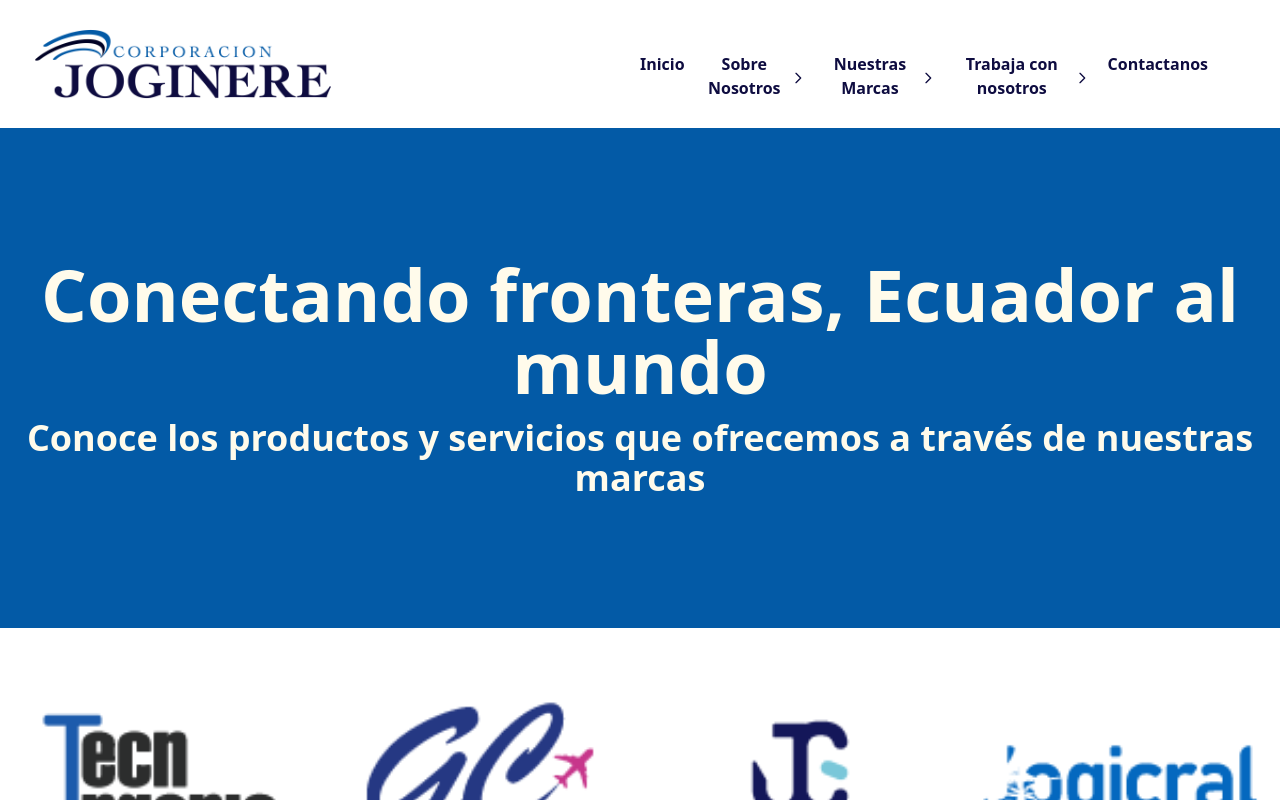
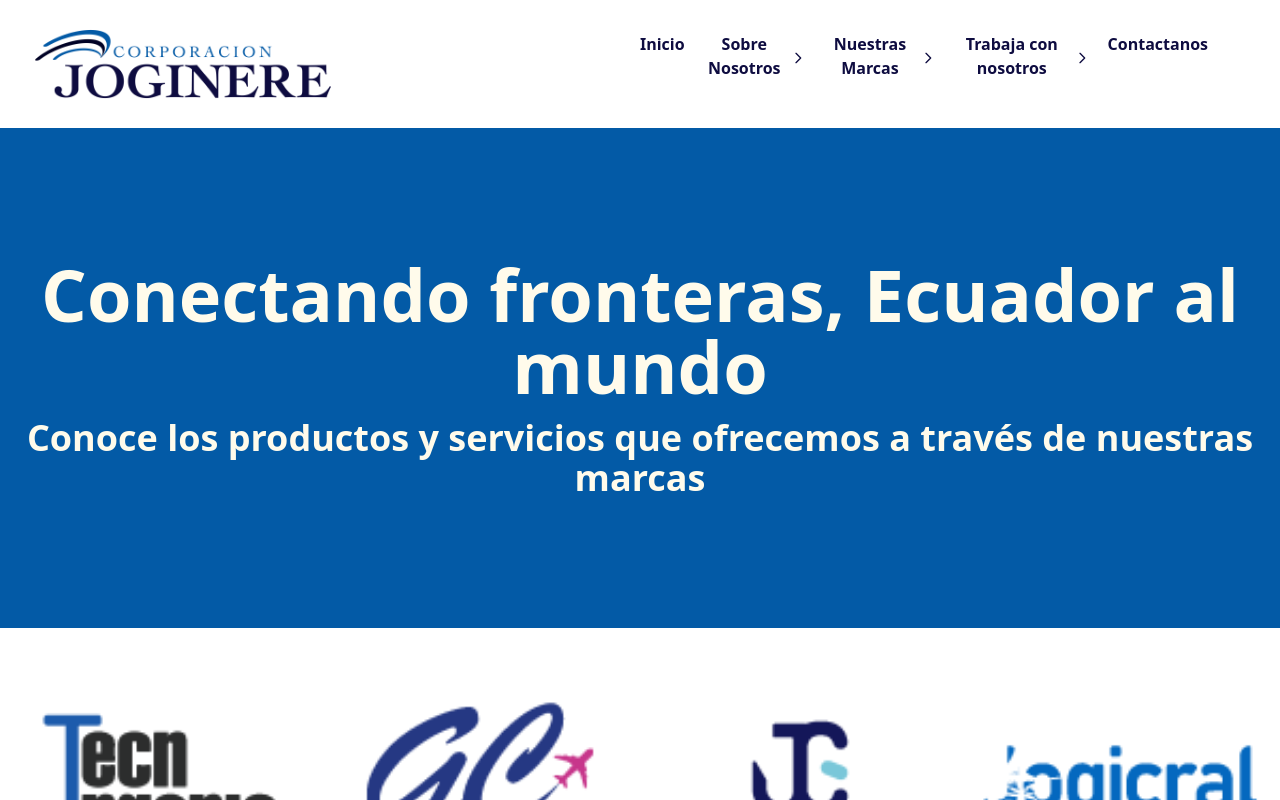
Before and after one commit to FedeSabi/Corporacion, a React (Vite) app: page / in a window 1280 px wide. Shown: the top 800 px of the page. Built offline with nearby package versions, Linux system fonts and the light colour scheme; the HTML template or start-up script is replaced by a standard one.

Commit message:
modificaciones en navbar y en seccion reseña

```diff
--- a/src/Components/Navbar.jsx
+++ b/src/Components/Navbar.jsx
@@ -23,10 +23,10 @@
   const toggleAboutDropdown3 = () => {
     setAboutDropdownOpen3(!aboutDropdownOpen3);
   };
-
+// se modifico ul texta 16px!!
   return (
     <nav>
-      <div className="h-32 flex justify-evenly z-50 text-violeta-joginere lg:py-2 px-2 py-2">
+      <div className="h-32 flex justify-between z-50 text-violeta-joginere lg:py-2 px-2 py-2">
         <div className="flex items-center flex-1">
           <span className="text-lg font-bold">
             <img
@@ -36,7 +36,7 @@
             />
           </span>
         </div>
-        <div className=" lg:flex md:flex lg: flex-1 items-center justify-end font-normal mt-10 hidden">
+        <div className=" lg:flex md:flex lg: flex-1 items-center justify-end font-normal  hidden">
           <div className="flex-10">
             <ul className="flex gap-[18px] mr-16 text-[16px] font-semibold fill-stone-700">
               <Link
--- a/src/pages/Reseña.jsx
+++ b/src/pages/Reseña.jsx
@@ -31,7 +31,7 @@
           </p>
         </div>
         <div className=" flex flex-col text-center mr-10 pr-10 ">
-          <h1 className="text-4xl md:text-5xl mb-6 mt-12 mr-[120px] md:mr-2 justify-center text-center">
+          <h1 className="text-4xl md:text-5xl mb-6 mt-12 mr-[120px] xl:ml-[100px] md:mr-2 justify-center text-center">
             Valores
           </h1>
           <p className=" text-md w-[350px] md:w-[600px] ml-6 mr-[100px] md:ml-2 md:text-xl items-center justify-center text-center">
@@ -45,3 +45,4 @@
 };
 
 export default Reseña;
+// se modifico en valores en xl: 100 mr!!!!!!!
```
